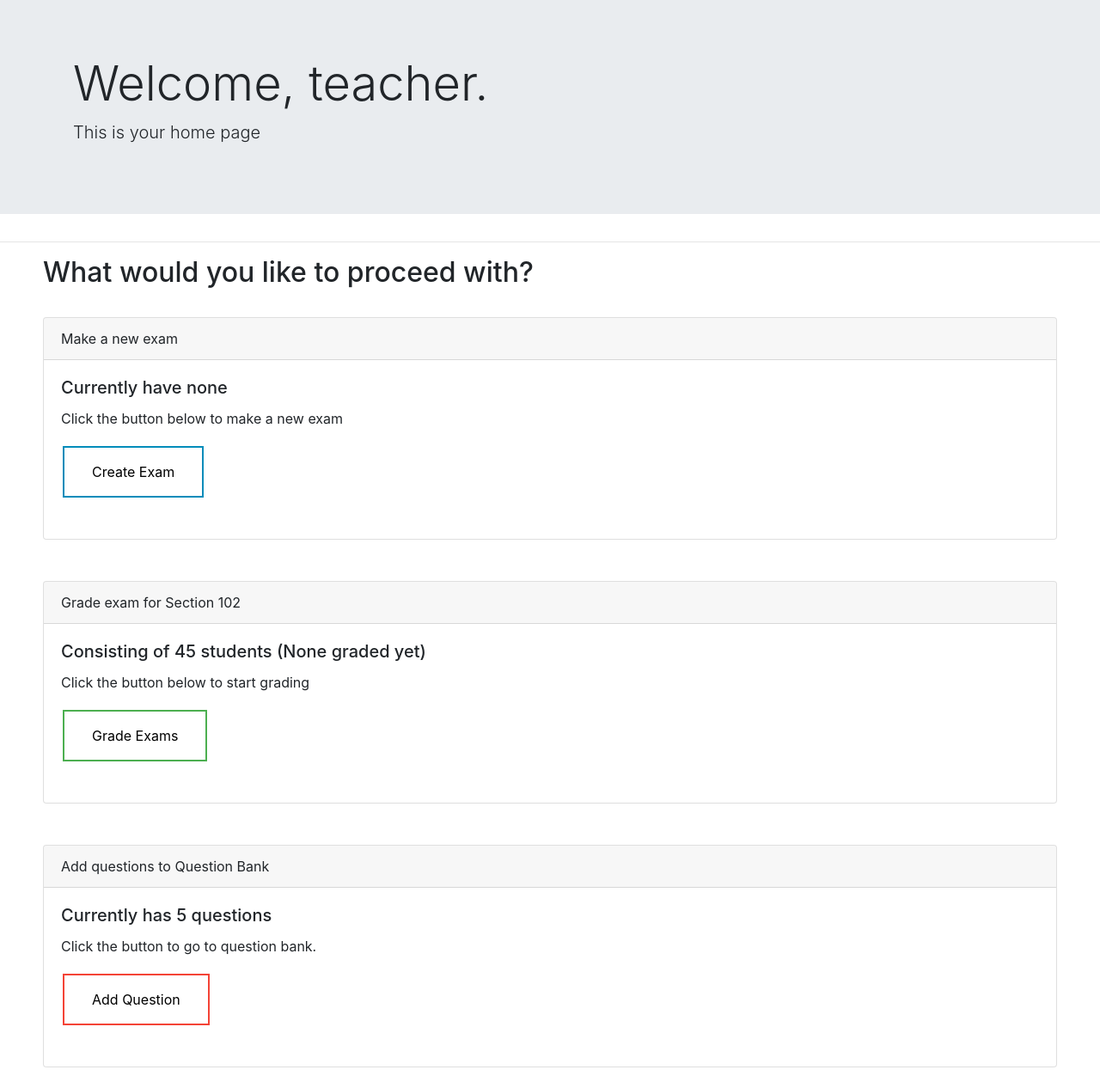
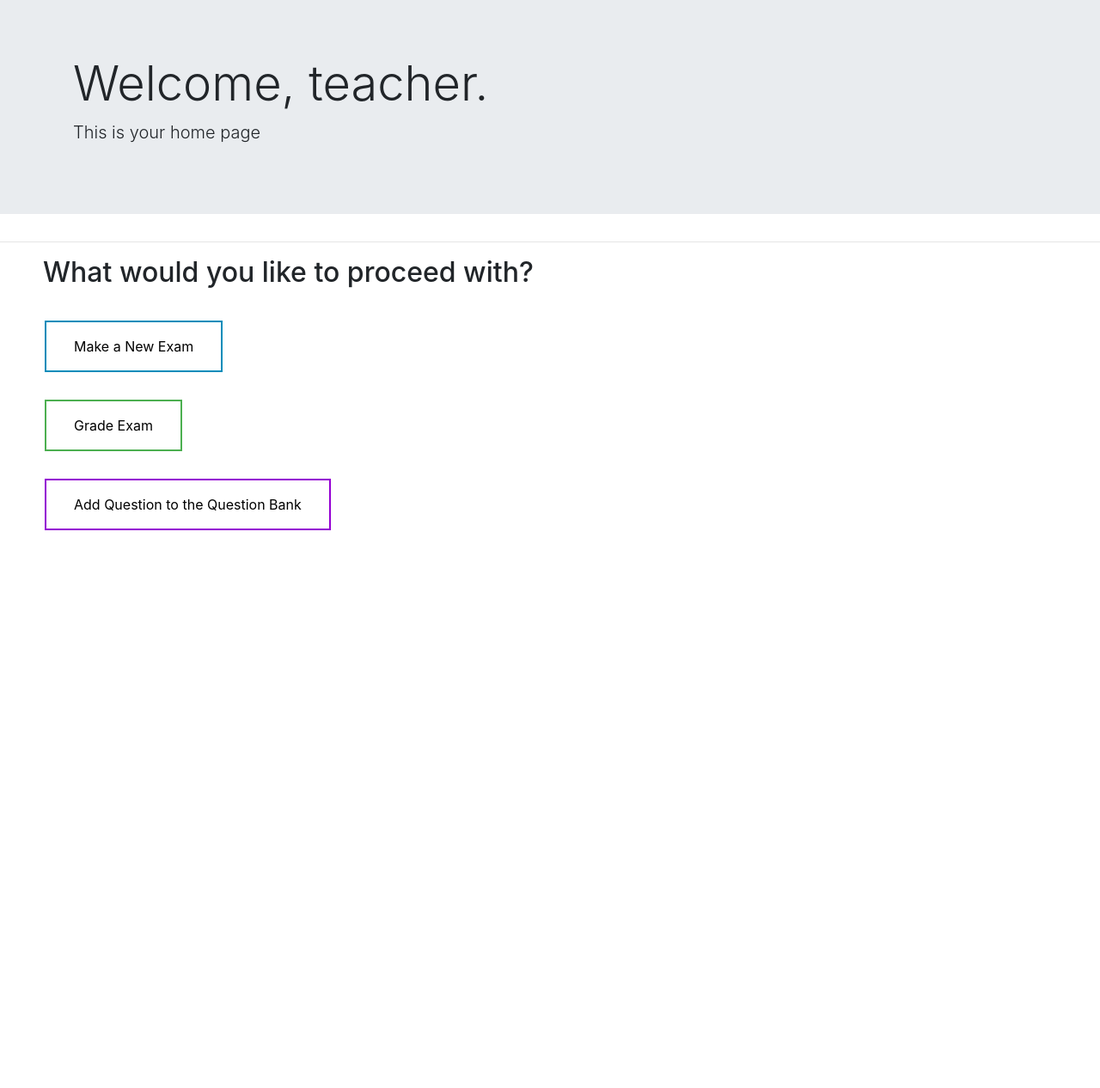
Before and after one commit to Mehakpreet21/OnlineGrading-1, a Django app: template teacher/templates/teacher/index.html in a window 1280 px wide. Shown: the whole page at 86% size. After the commit the page ends 617 px from the top, so only its background shows below. Run offline with Django 4.2, Linux system fonts and the light colour scheme; the template is opened without the code that fills it, so the values that code supplies are empty; some libraries are stand-ins or nearby versions.

Commit message:
Update index.html

```diff
--- a/teacher/templates/teacher/index.html
+++ b/teacher/templates/teacher/index.html
@@ -41,10 +41,10 @@
     .button3 {
       background-color: white;
       color: black;
-      border: 2px solid #f44336;
+      border: 2px solid #9400D3;
     }
     .button3:hover {
-      background-color: #f44336;
+      background-color: #9400D3;
       color: white;
     }
   </style>
@@ -58,44 +58,16 @@
     <hr class="solid">
     <div class="content" style="margin-left:50px; margin-right:50px; align-content: center">
     <h2>What would you like to proceed with?</h2><br>
-    <div class="card">
-      <div class="card-header">
-        Make a new exam
-      </div>
-      <div class="card-body">
-        <h5 class="card-title">Currently have none</h5>
-        <p class="card-text">Click the button below to make a new exam</p>
-        <button onclick="location.href='create_exam.html';" class="button button1" name="start">Create Exam</button><br><br>
-      </div>
-    </div>
-    <br>
-    <br>
-    <div class="card">
-      <div class="card-header">
-        Grade exam for Section 102
-      </div>
-      <div class="card-body">
-        <h5 class="card-title">Consisting of 45 students (None graded yet)</h5>
-        <p class="card-text">Click the button below to start grading</p>
-        <button onclick="location.href='grade_exams.html';" class="button button2" name="check">Grade Exams</button><br><br>
-      </div>
-    </div>
-    <br>
-    <br>
-    <div class="card">
-      <div class="card-header">
-        Add questions to Question Bank
-      </div>
-      <div class="card-body">
-        <h5 class="card-title">Currently has 5 questions</h5>
-        <p class="card-text">Click the button to go to question bank.</p>
-        <button onclick="location.href='question.html';" class="button button3" name="add">Add Question</button><br><br>
-      </div>
-    </div>
-    <br>
-    <script src="https://code.jquery.com/jquery-3.3.1.slim.min.js" integrity="sha384-q8i/X+965DzO0rT7abK41JStQIAqVgRVzpbzo5smXKp4YfRvH+8abtTE1Pi6jizo" crossorigin="anonymous"></script>
-    <script src="https://cdnjs.cloudflare.com/ajax/libs/popper.js/1.14.7/umd/popper.min.js" integrity="sha384-UO2eT0CpHqdSJQ6hJty5KVphtPhzWj9WO1clHTMGa3JDZwrnQq4sF86dIHNDz0W1" crossorigin="anonymous"></script>
-    <script src="https://stackpath.bootstrapcdn.com/bootstrap/4.3.1/js/bootstrap.min.js" integrity="sha384-JjSmVgyd0p3pXB1rRibZUAYoIIy6OrQ6VrjIEaFf/nJGzIxFDsf4x0xIM+B07jRM" crossorigin="anonymous"></script>
+    <link rel="stylesheet" href="style.css">
+     <a href="/Users/simran/Documents/MakeNewExam.html"><button class="button button1" name="newexam">Make a New Exam </button><br><br></a>
+     <a href="/Users/simran/Documents/GradeExam.html"><button class="button button2" name="grade">Grade Exam </button><br><br>
+     <a href="/Users/simran/Documents/AddQuestion.html"><button class="button button3" name="bank">Add Question to the Question Bank </button><br><br></a>
+
+      <!--<button type="button" name="start">Make a New Exam</button><br><br>
+      <button type="button" name="results">Grade Exam</button><br><br>-->
+      <script src="https://code.jquery.com/jquery-3.3.1.slim.min.js" integrity="sha384-q8i/X+965DzO0rT7abK41JStQIAqVgRVzpbzo5smXKp4YfRvH+8abtTE1Pi6jizo" crossorigin="anonymous"></script>
+      <script src="https://cdnjs.cloudflare.com/ajax/libs/popper.js/1.14.7/umd/popper.min.js" integrity="sha384-UO2eT0CpHqdSJQ6hJty5KVphtPhzWj9WO1clHTMGa3JDZwrnQq4sF86dIHNDz0W1" crossorigin="anonymous"></script>
+      <script src="https://stackpath.bootstrapcdn.com/bootstrap/4.3.1/js/bootstrap.min.js" integrity="sha384-JjSmVgyd0p3pXB1rRibZUAYoIIy6OrQ6VrjIEaFf/nJGzIxFDsf4x0xIM+B07jRM" crossorigin="anonymous"></script>
     </div>
   </body>
 </html>
```
